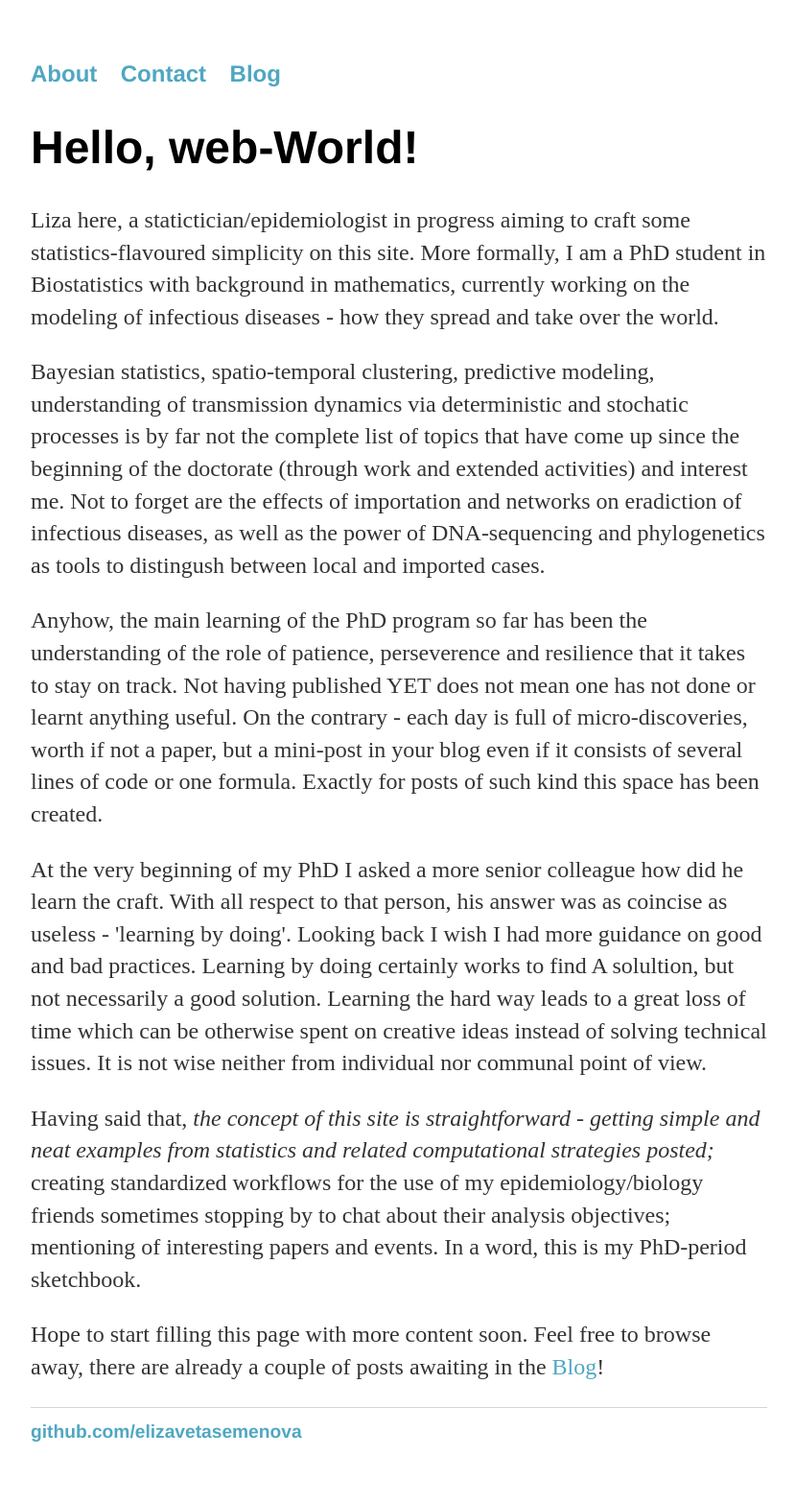
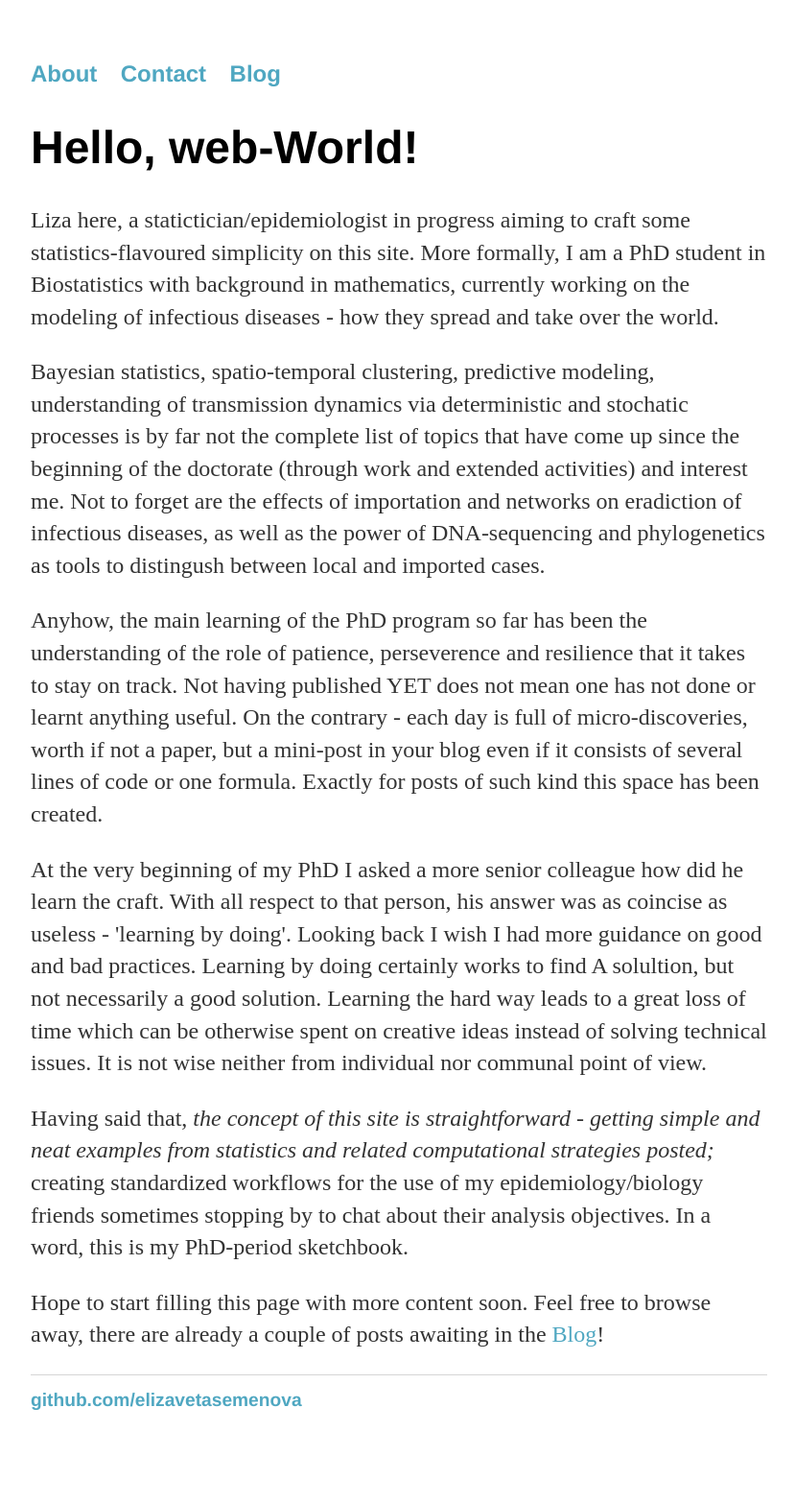
Before and after one commit to elizavetasemenova/elizavetasemenova.github.io, a Jekyll site: the page built from index.html, in a window 1280 px wide. Shown: the whole page at 96% size, without its empty margins (224-1053 px from the left). Built offline with Jekyll 4.4.1, drawn with Linux system fonts in a browser that asks for light colours; after the commit the page ends 1533 px from its top, so only the background shows below that.

Commit message:
Update index.html

```diff
--- a/index.html
+++ b/index.html
@@ -34,7 +34,7 @@ title: Liza Semenova, statistician in progress
 
         <p>Having said that, <i>the concept of this site is straightforward - getting simple and neat examples from statistics
 		and related computational strategies posted;</i> creating standardized workflows for the use of my epidemiology/biology
-		friends sometimes stopping by to chat about their analysis objectives; mentioning of interesting papers and events.
+		friends sometimes stopping by to chat about their analysis objectives.
 	        In a word, this is my PhD-period sketchbook.</p>
 
 	 <p>Hope to start filling this page with more content soon. Feel free to browse away, there are already a couple of posts awaiting
```
